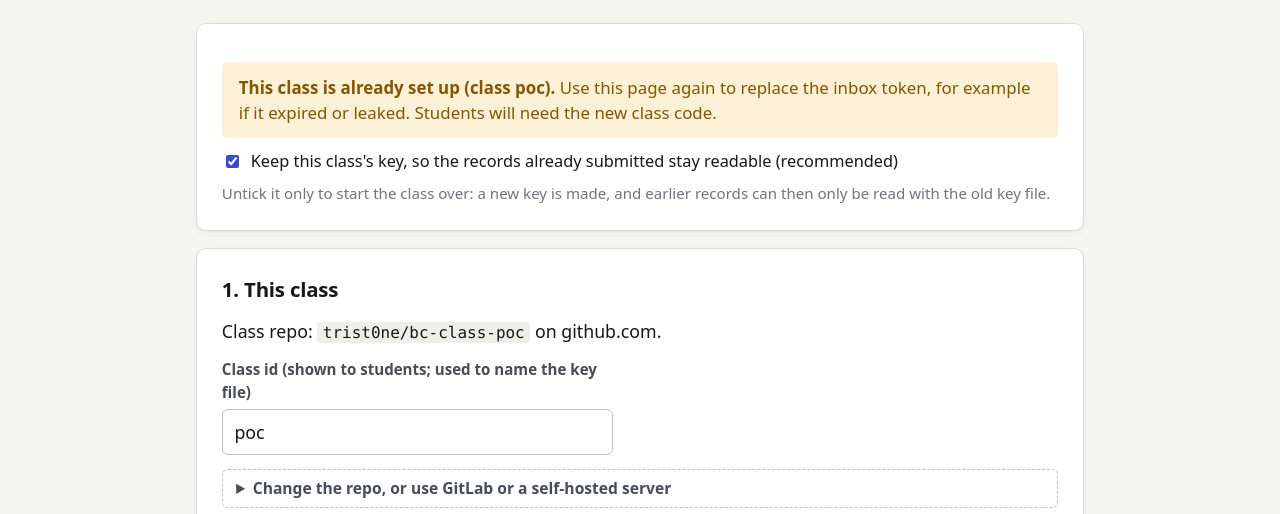
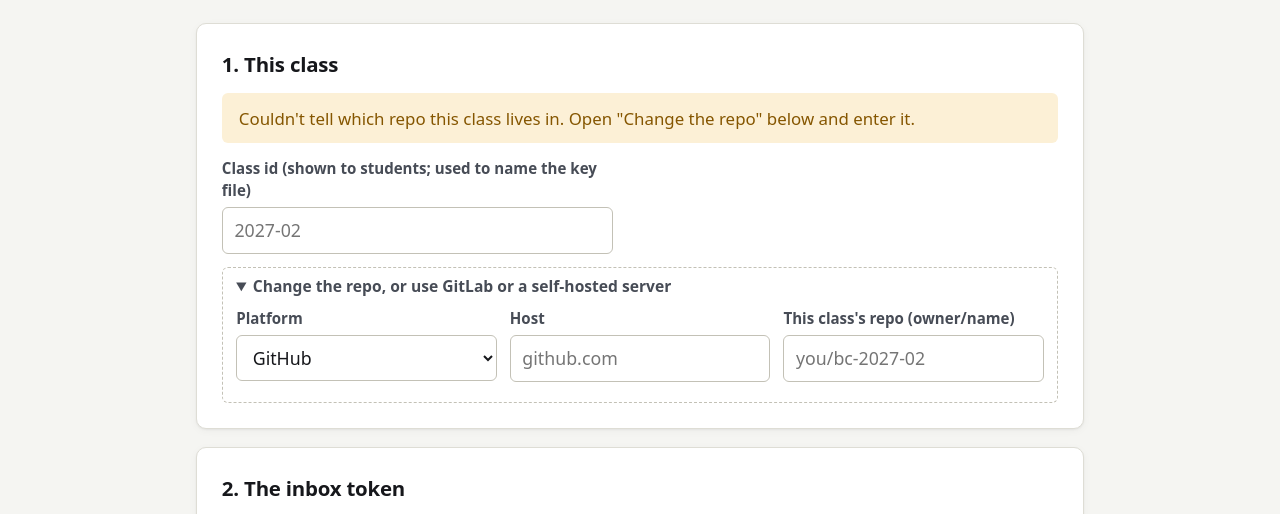
Before and after one commit to Trist0ne/bc-class-poc, a plain HTML site: page assets/setup.html in a window 1280 px wide. Shown: the part 244-758 px from the top of the page. Drawn offline with Linux system fonts and the light colour scheme.

Commit message:
Start the class fresh at course build 0f81b92fc98e
Removes the class settings, so the class is not set up. Its three
proof-of-concept test records are deleted separately.

Co-Authored-By: Claude Fable 5.2 <noreply@anthropic.com>

```diff
--- a/assets/kit/class.js
+++ /dev/null
@@ -1,24 +0,0 @@
-/* Class settings, made by the class setup page. Public information only: the inbox token is locked. */
-window.BC_CLASS = {
-  "classId": "poc",
-  "course": "Blockchain Technology",
-  "room": "POC",
-  "publicKey": {
-    "kty": "EC",
-    "crv": "P-256",
-    "x": "kZnY_b2_JQvL9bCMvVSvpfkixkgHtsfSBqiTFerlZME",
-    "y": "Q5cgKxqDfcKJmG-St-Vxvsoq18gWVK_4ooBIpq76Kyg"
-  },
-  "inbox": {
-    "platform": "github",
-    "host": "github.com",
-    "repo": "trist0ne/bc-class-poc",
-    "locked": {
-      "kdf": "PBKDF2-SHA256",
-      "iter": 300000,
-      "salt": "Hv9vbSkQ7OkVBBShh9JTQg",
-      "iv": "1Oz4DKSMUVmbuAXf",
-      "ct": "HB_r4p8BWwWMQ4A7kdQH4HbQ2_EyUeorHXDVj8ok3askoEIViI2_A8jchoyb9mECWlZb5jsMpFZJODA_NpyltSjsNmE_GItMkvbWhjP72Wn8jrMWFIXkSQV-i6l2zfCgoHZ6oTCgdTXOzObhww"
-    }
-  }
-};
--- a/assets/kit/kit.js
+++ b/assets/kit/kit.js
@@ -15,7 +15,7 @@
   Kit.version = '0.11.0';
   /* Which course commit this site was cut from. tools/cut_delivery.py rewrites this line; 'dev' means an uncut working copy.
      Every record carries it, so a class can always be graded with the course repo as it was when the class was cut. */
-  Kit.build = { commit: 'fa25f1aa836a', date: '2026-11-21' };
+  Kit.build = { commit: '0f81b92fc98e', date: '2026-11-21' };
   /* Where this file was loaded from, so pages at any depth can link to shared pages such as setup.html. */
   var here = (typeof document !== 'undefined' && document.currentScript && document.currentScript.src) || '';
   Kit.base = here.replace(/kit\.js(\?.*)?$/, '');
--- a/assets/setup.html
+++ b/assets/setup.html
@@ -130,14 +130,16 @@
     }).catch(function (e) { st.replaceChildren(el('div', { class: 'callout bad', text: 'Could not read that file: ' + e.message })); });
   });
 
-  /* ---- Setting up again: keep the key unless told otherwise ---- */
-  var keep = el('input', { type: 'checkbox', id: 's-keep', checked: true });
+  /* ---- Setting up again always keeps the class key, so the records already in the class stay readable.
+          Starting a class over means making a new class repo from the template. ---- */
   if (cur.publicKey) {
-    $('existing').replaceChildren(el('section', { class: 'panel' },
+    $('existing').replaceChildren(el('section', { class: 'panel', id: 'again' },
       el('div', { class: 'callout warn' }, el('b', { text: 'This class is already set up' + (cur.classId ? ' (class ' + cur.classId + ')' : '') + '. ' }),
-        'Use this page again to replace the inbox token, for example if it expired or leaked. Students will need the new class code.'),
-      el('label', { class: 'check' }, keep, ' Keep this class\'s key, so the records already submitted stay readable (recommended)'),
-      el('p', { class: 'small muted', style: 'margin:.5rem 0 0' }, 'Untick it only to start the class over: a new key is made, and earlier records can then only be read with the old key file.')));
+        'Use this page again only to replace its inbox token, for example if it expired or leaked.'),
+      el('ul', { class: 'small muted', style: 'margin-bottom:0' },
+        el('li', { text: 'The class key stays the same, so every record already in the class stays readable.' }),
+        el('li', { text: 'You get a new class code. Students type it once on each computer.' }),
+        el('li', { text: 'To start over with an empty class, make a new class repo from the template instead.' }))));
   }
   if (cur.publicKey) { $('answers-panel').hidden = true; }   // setting up again: the stored answer keys stay as they are
   paintWhere();
@@ -169,7 +171,7 @@
     if (!id) return fail('Give the class an id, for example 2027-02.');
     if (token && !/^[\w.-]+(\/[\w.-]+)+$/.test(t.repo)) return fail('Enter this class\'s repo as owner/name (open "Change the repo" in step 1).');
     var btn = $('generate'); btn.disabled = true; say('info', token ? 'Checking the token by saving a test record…' : 'Generating…');
-    var keepKey = !!cur.publicKey && keep.checked, code = Kit.wallet.newClassCode();
+    var keepKey = !!cur.publicKey, code = Kit.wallet.newClassCode();
     (token ? proveToken(t, token, id) : Promise.resolve(null)).then(function (proof) {
       return Promise.all([keepKey ? { publicJwk: cur.publicKey } : Kit.newClassKeys(), token ? Kit.lockToken(token, code) : null]).then(function (r) {
         var cfg = { classId: id, course: 'Blockchain Technology', room: keepKey && cur.room ? cur.room : id.toUpperCase(), publicKey: r[0].publicJwk };
@@ -263,12 +265,12 @@
   var watching = null;
   function watch() {
     if (watching || !/^https?:$/.test(location.protocol)) return;
-    var live = $('live'), tries = 0, want = generated.cfg.inbox ? generated.cfg.inbox.locked.ct : generated.cfg.publicKey.x;
+    var live = $('live'), tries = 0, want = generated.file.trim();
     live.replaceChildren(el('div', { class: 'callout info', id: 'live-wait', text: 'After you commit, the site takes about a minute to update. This page is watching for it…' }));
     watching = setInterval(function () {
       tries++;
       fetch('kit/class.js?t=' + Date.now(), { cache: 'no-store' }).then(function (r) { return r.ok ? r.text() : ''; }).then(function (text) {
-        if (text.indexOf(want) >= 0) {
+        if (text.trim() === want) {
           clearInterval(watching); watching = null;
           live.replaceChildren(el('div', { class: 'callout ok', id: 'live-ok' }, el('b', { text: 'The class is live. ' }), el('a', { href: 'start.html', text: 'Open the class site' }), ' and sign in as a student to try it.'));
         } else if (tries > 90) {
```
Also changed, not shown: 1 other file.
